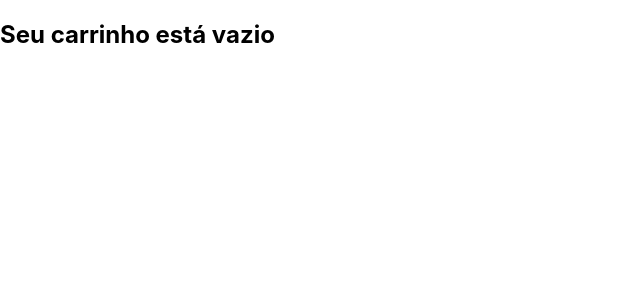
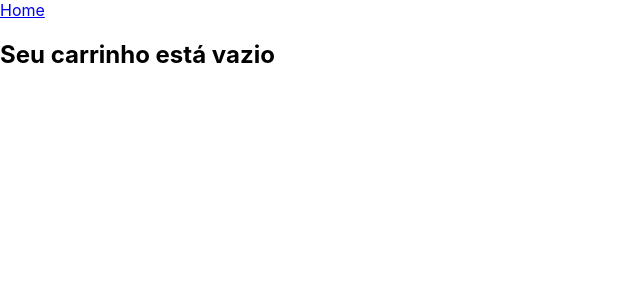
Before and after one commit to lkotlarenko/Project-Front-end-Online-Store, a React (Create React App) app: page /carrinho in a window 1280 px wide. Shown: the top 300 px of the page, without its empty margins (0-640 px from the left). Built offline with nearby package versions, Linux system fonts and the light colour scheme.

Commit message:
requisito 09

```diff
--- a/src/App.js
+++ b/src/App.js
@@ -23,7 +23,11 @@ export class App extends Component {
     return (
       <BrowserRouter>
         <Switch>
-          <Route exact path="/item/:id" component={ ProductDetail } />
+          <Route
+            exact
+            path="/item/:id"
+            render={ () => <ProductDetail shoppingCart={ this.addCart } /> }
+          />
           <Route
             exact
             path="/carrinho"
--- a/src/pages/Cart.jsx
+++ b/src/pages/Cart.jsx
@@ -1,5 +1,6 @@
 import React, { Component } from 'react';
 import PropTypes from 'prop-types';
+import { Link } from 'react-router-dom';
 
 class Cart extends Component {
   constructor() {
@@ -29,6 +30,7 @@ class Cart extends Component {
     );
     return (
       <section>
+        <Link to="/">Home</Link>
         {shoppingCart.length === 0 ? emptyCart : shoppingCart.map((item) => {
           const { price, title, thumbnail, id } = item;
           return (
--- a/src/pages/ProductDetail.jsx
+++ b/src/pages/ProductDetail.jsx
@@ -1,5 +1,5 @@
 import React, { Component } from 'react';
-import { Link } from 'react-router-dom';
+import { Link, withRouter } from 'react-router-dom';
 import PropTypes from 'prop-types';
 
 class ProductDetail extends Component {
@@ -26,14 +26,24 @@ class ProductDetail extends Component {
   };
 
   render() {
-    const { product: { title, thumbnail, price, warranty } } = this.state;
+    const { product } = this.state;
+    const { shoppingCart } = this.props;
+    const { title, thumbnail, price, warranty } = product;
     return (
       <div>
         <Link to="/">Home</Link>
+        <Link data-testid="shopping-cart-button" to="/carrinho">Carrinho</Link>
         <h3 data-testid="product-detail-name">{title}</h3>
         <img src={ thumbnail } alt={ title } width="150px" />
         <h4>{price}</h4>
         <h4>{warranty}</h4>
+        <button
+          onClick={ () => shoppingCart(product) }
+          type="button"
+          data-testid="product-detail-add-to-cart"
+        >
+          Adicionar ao carrinho
+        </button>
       </div>
     );
   }
@@ -41,6 +51,8 @@ class ProductDetail extends Component {
 
 ProductDetail.propTypes = {
   match: PropTypes.objectOf(PropTypes.object),
+  shoppingCart: PropTypes.func,
 }.isRequired;
 
-export default ProductDetail;
+// https://stackoverflow.com/questions/54114416/how-to-access-this-props-match-params-along-with-other-props
+export default withRouter(ProductDetail);
```
